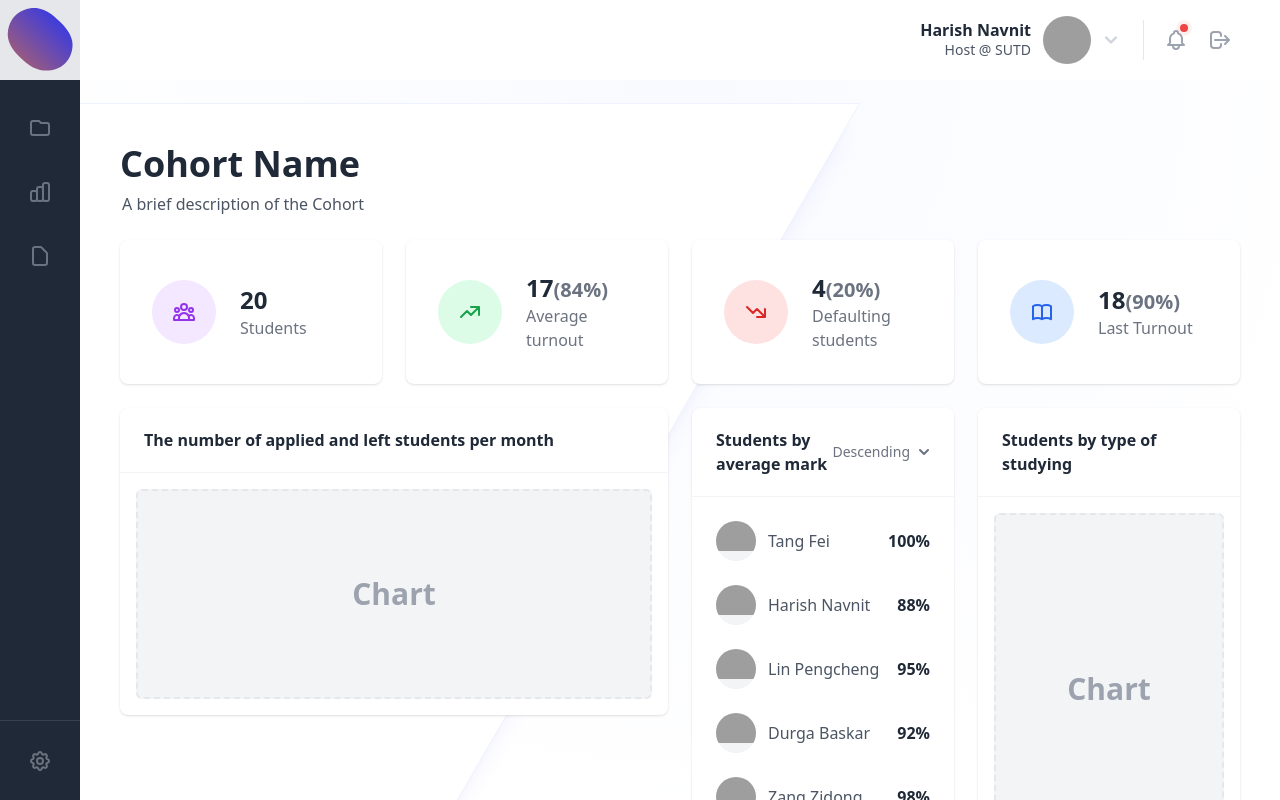
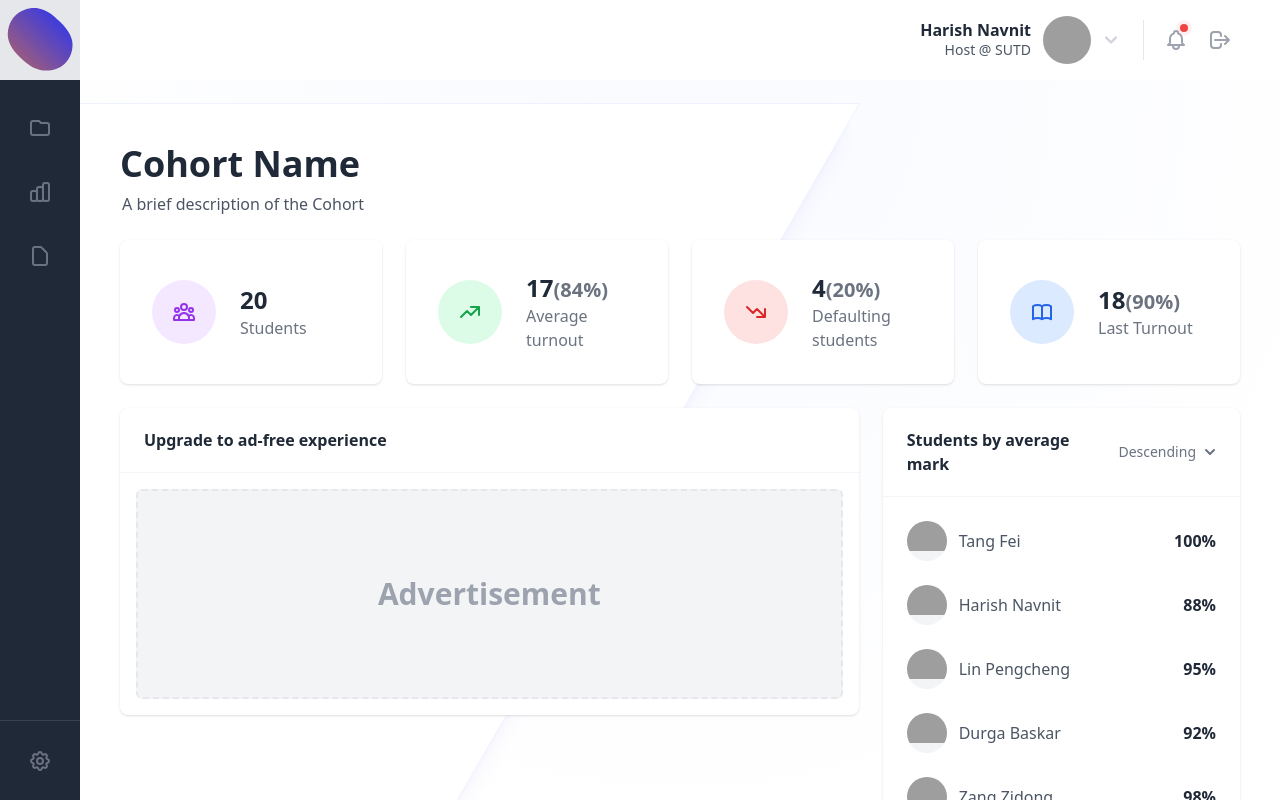
Before and after one commit to intrudy/presence, a React (Vite) app in the folder apps/web/: page /reports/analytics in a window 1280 px wide. Built offline with nearby package versions, Linux system fonts and the light colour scheme; grey boxes are pictures that could not be loaded.

Commit message:
Another ads placeholder

```diff
--- a/apps/web/src/components/Ads.jsx
+++ b/apps/web/src/components/Ads.jsx
@@ -1,6 +1,6 @@
 
 // TODO: Implement a carousell view
-export default function Adverts() {
+export function Cards() {
   return (
     <>
       <div className="flex items-center p-8 bg-white shadow rounded-lg">
@@ -52,3 +52,16 @@ export default function Adverts() {
     </>
   )
 }
+
+export function TableAds() {
+  return (
+    <>
+      <div className="flex flex-col md:col-span-2 md:row-span-2 bg-white shadow rounded-lg">
+        <div className="px-6 py-5 font-semibold border-b border-gray-100">Upgrade to ad-free experience</div>
+        <div className="p-4 flex-grow">
+          <div className="flex items-center justify-center h-full px-4 py-16 text-gray-400 text-3xl font-semibold bg-gray-100 border-2 border-gray-200 border-dashed rounded-md">Advertisement</div>
+        </div>
+      </div>
+    </>
+  )
+}
--- a/apps/web/src/components/Analytics.jsx
+++ b/apps/web/src/components/Analytics.jsx
@@ -1,7 +1,7 @@
 
 import React from "react"
 
-import Charts from './Charts'
+import {TableAds} from './Ads'
 import { Highlights, Leaderboard } from "./Stats"
 
 
@@ -59,10 +59,9 @@ export default class Analytics extends React.Component {
             </section>
             <br/>
 
-            <section className="grid md:grid-cols-2 xl:grid-cols-4 xl:grid-rows-3 xl:grid-flow-col gap-6">
-              <Charts.Primary/>
+            <section className="grid md:grid-cols-2 xl:grid-cols-3 xl:grid-rows-3 xl:grid-flow-col gap-6">
+              <TableAds/>
               <Leaderboard population={this.population()}/>
-              <Charts.Secondary/>
             </section>
             <br/>
           </div>
```
